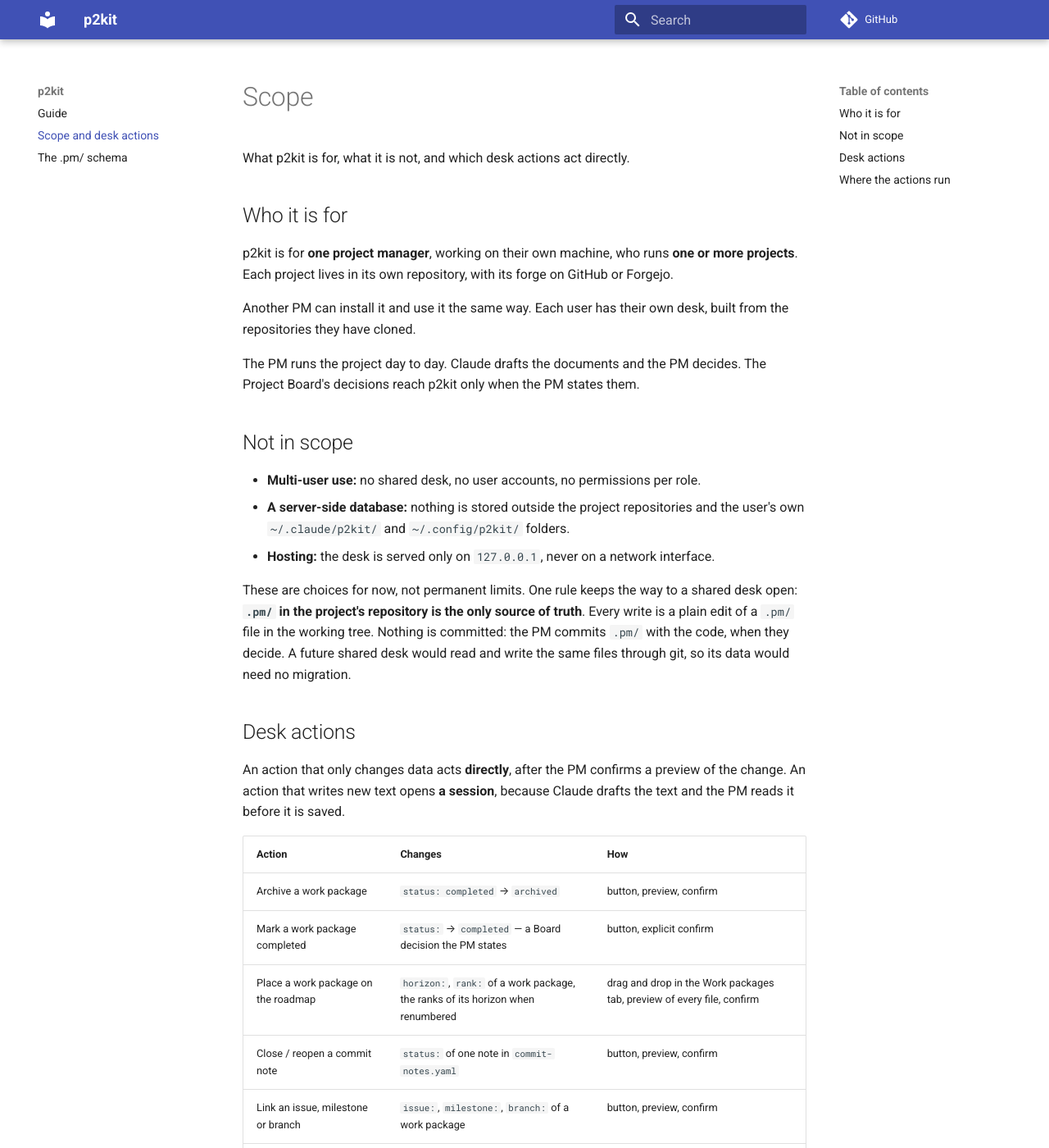
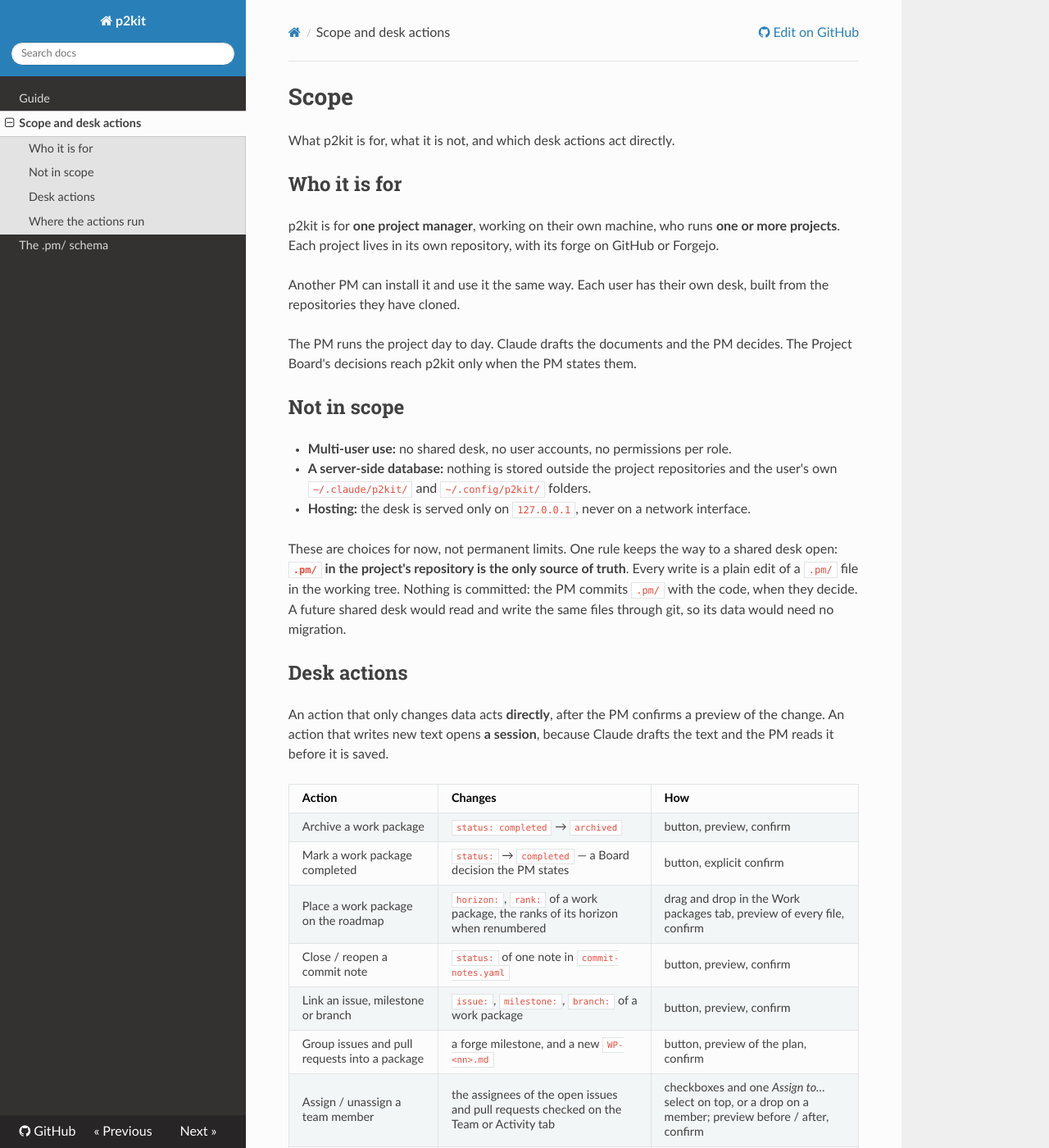
Before and after one commit to dgpaci/p2kit, an MkDocs documentation site: the page built from docs/scope.md, in a window 1280 px wide and 1400 px high. Shown: the whole window at 82% size. Built offline with MkDocs 1.6.1, drawn with Linux system fonts in a browser that asks for light colours; nearby versions of some CDN libraries; comment, search, counter and statistics services are not loaded; some of the changed text lies outside the part shown.

Commit message:
docs: build the site with the classic readthedocs theme (#83)
The classic Read the Docs look is preferred over Material. The theme
ships with MkDocs, so mkdocs-material leaves the requirements; a small
stylesheet lets table cells wrap, since the theme keeps them on one
line and scrolls the guide's tables sideways.

Co-authored-by: Claude Opus 5.5 <noreply@anthropic.com>

```diff
--- /dev/null
+++ b/docs/css/extra.css
@@ -0,0 +1,5 @@
+/* The readthedocs theme keeps table cells on one line and scrolls the table sideways: let long text wrap. */
+.wy-table-responsive table td,
+.wy-table-responsive table th {
+  white-space: normal;
+}
--- a/docs/requirements.txt
+++ b/docs/requirements.txt
@@ -1,2 +1 @@
 mkdocs==1.6.1
-mkdocs-material==9.5.49
--- a/mkdocs.yml
+++ b/mkdocs.yml
@@ -3,8 +3,10 @@ site_description: Project management for Claude Code, aligned with PRINCE2®
 repo_url: https://github.com/dgpaci/p2kit
 edit_uri: edit/main/docs/
 theme:
-  name: material
+  name: readthedocs
 docs_dir: docs
+extra_css:
+  - css/extra.css
 exclude_docs: |
   demo/
 nav:
```
